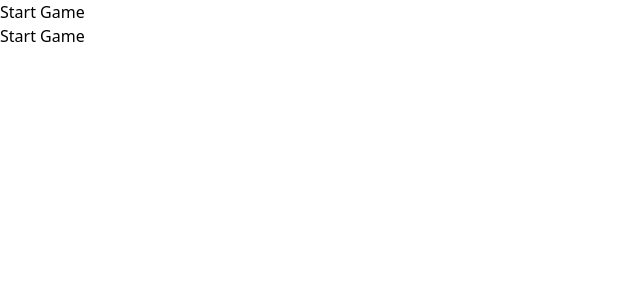
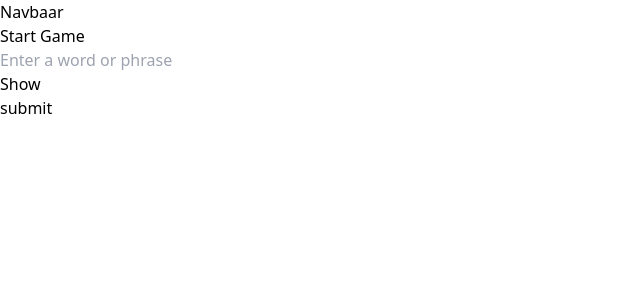
Before and after one commit to walia1998/Hangman-Game, a React (Vite) app: page /start in a window 1280 px wide. Shown: the top 300 px of the page, without its empty margins (0-640 px from the left). Built offline with nearby package versions, Linux system fonts and the light colour scheme.

Commit message:
UseNavigate_Uses

```diff
--- a/src/App.jsx
+++ b/src/App.jsx
@@ -13,12 +13,19 @@ function App() {
     // </div>
 
 
+    <>
+    <div>
+      Navbaar
+    </div>
+
     <Routes>
       <Route path="/play" element={<PlayGame  />}/>
       <Route path="/start" element={<StartGame />}/>
       <Route path="*" element={<div>Not Found</div>} />
     </Routes>
 
+    </>
+
   )
 }
 
--- a/src/components/TextInputForm/TextInputForm.jsx
+++ b/src/components/TextInputForm/TextInputForm.jsx
@@ -22,13 +22,14 @@ function TextInputForm({
         <Button
           text={inputType === "password" ? "Show" : "Hide"}
           styleType="success"
+           buttonType="button"
           onClickHandler={() =>
           setInputType(inputType === "password" ? "text" : "password")
          }
         />
       </div>
       <div>
-        <Button text="OK" styleType="primary" buttonType="Submit" />
+        <Button text="submit" styleType="primary" buttonType="Submit" />
       </div>
     </form>
   );
--- a/src/components/TextInputForm/TextInputFormContainer.jsx
+++ b/src/components/TextInputForm/TextInputFormContainer.jsx
@@ -7,7 +7,7 @@ function TextInputFormContainer({ onSubmit }) {
     function handleFormSubmit(e) {
         e.preventDefault();
         console.log('Form submitted', value);
-        onSubmit?.(value); // if onSubmit is defined, call it with the value
+        onSubmit ?.(value); // if onSubmit is defined, call it with the value
     }
     function handleTextInputChange(e) {
         console.log('Text Input change');
--- a/src/pages/PlayGame/PlayGame.jsx
+++ b/src/pages/PlayGame/PlayGame.jsx
@@ -5,7 +5,7 @@ function PlayGame() {
 
         <div>
             <h1> Play Game</h1>
-            <Link to="/play">Play Game</Link>
+            <Link to="/start">Start Game</Link>
         </div>
     )
 }
--- a/src/pages/StartGame/StartGame.jsx
+++ b/src/pages/StartGame/StartGame.jsx
@@ -1,12 +1,22 @@
-import { Link } from "react-router-dom"
+
+import { useNavigate } from "react-router-dom";
+import TextInputFormContainer from "../../components/TextInputForm/TextInputFormContainer";
 function StartGame() {
+
+
+    const navigate = useNavigate();
+
+    function handleSubmit() {
+            navigate('/play');
+    }
+
     return (
 
         <div>
             <h1> Start Game</h1>
-             <Link to="/start">Start Game</Link>
+             <TextInputFormContainer  onSubmit={handleSubmit}/>
         </div>
     )
 }
 
-export default StartGame
+export default StartGame;
```
